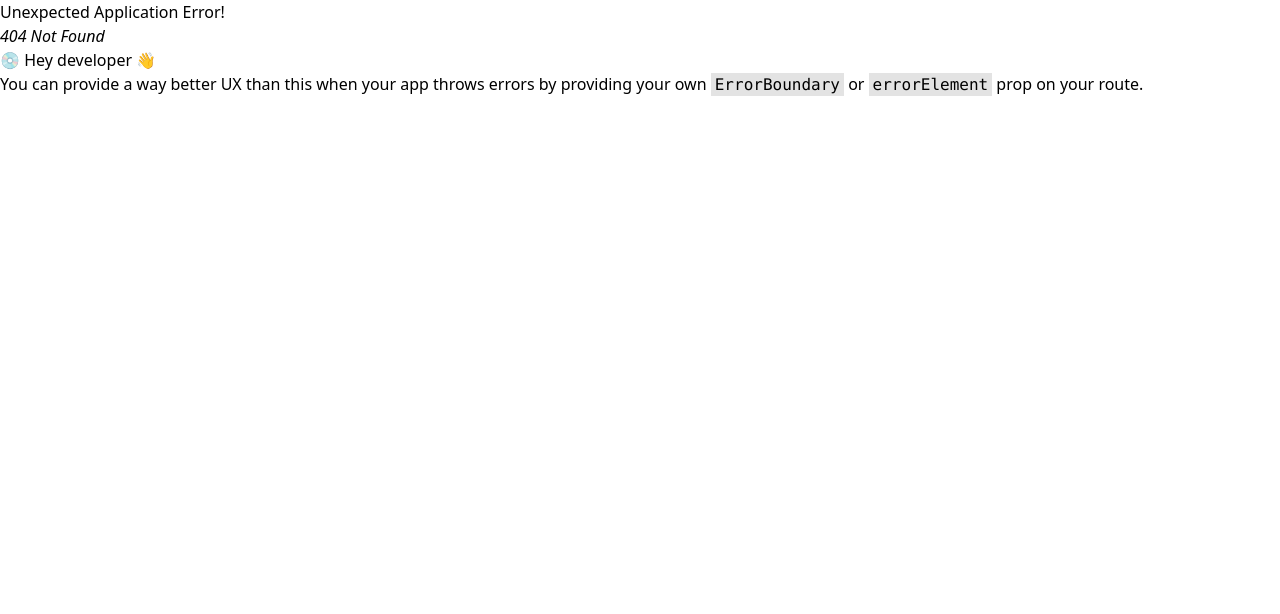
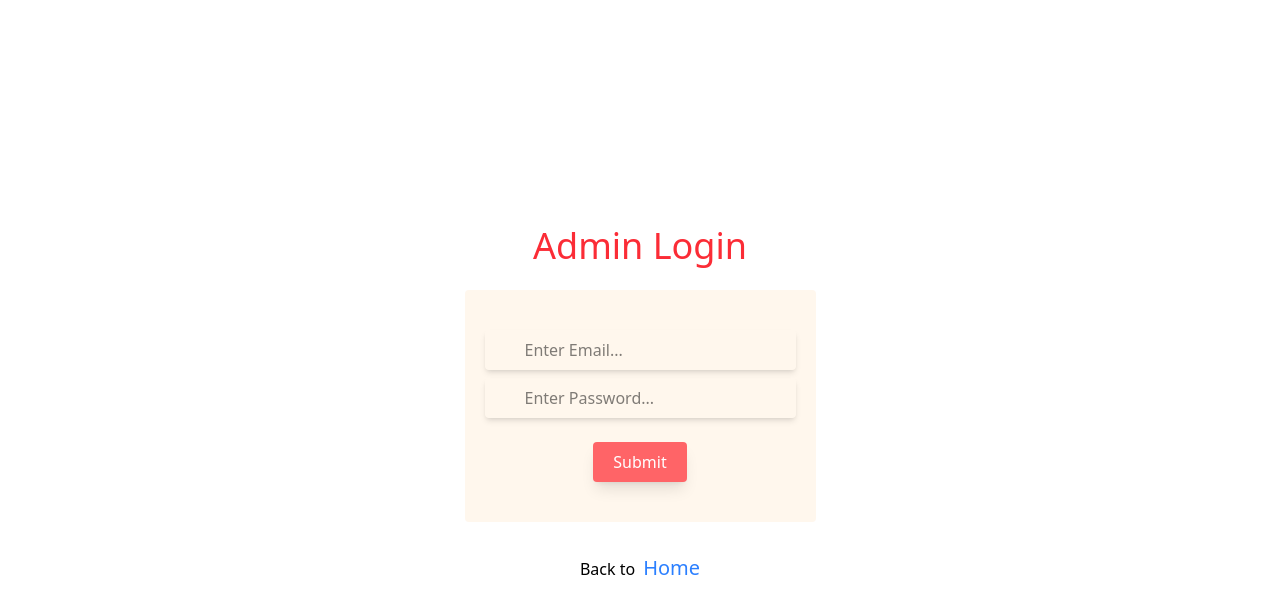
Before and after one commit to Kamal-Krushna-Sahu/Tour-and-Travels, a React (Vite) app in the folder frontend/: page /login/admin in a window 1280 px wide. Before the commit this address had no page. Shown: the top 614 px of the page. Built offline with nearby package versions, Linux system fonts and the light colour scheme.

Commit message:
created admin login page

```diff
--- a/frontend/src/components/ui/Header.jsx
+++ b/frontend/src/components/ui/Header.jsx
@@ -1,4 +1,4 @@
-import React, { useState } from "react";
+import { useState } from "react";
 import { NavLink } from "react-router";
 import { IoMenu, IoClose } from "react-icons/io5";
 import { FaBusAlt } from "react-icons/fa";
@@ -37,7 +37,7 @@ const Header = () => {
         <nav className="flex justify-between items-center w-full m-2 p-2 sm:w-10/12 md:w-9/12">
           <NavLink
             to="/"
-            className="bg-white rounded h-8 flex gap-3 px-2 items-center md:w-xl md:justify-center"
+            className="bg-white/80 rounded h-8 flex gap-3 px-2 items-center md:w-xl md:justify-center"
           >
             <h1 className="text-blue-400 font-bold md:tracking-wider">
               Maa Santoshi Tours And Travels
@@ -77,11 +77,17 @@ const Header = () => {
           </div>
           {loginClicked && (
             <div className="hidden md:flex flex-col gap-2 bg-white/20 backdrop-blur-md  absolute px-10 py-4 font-bold rounded-md top-12 right-34 shadow-2xl">
-              <NavLink className="bg-lime-400 hover:bg-lime-500 text-center w-30 p-1 text-white rounded-4xl shadow-2xl">
+              <NavLink
+                to="/login"
+                className="bg-lime-400 hover:bg-lime-500 text-center w-30 p-1 text-white rounded-4xl shadow-2xl"
+              >
                 User Login
               </NavLink>
 
-              <NavLink className="bg-red-400 hover:bg-red-500 text-center w-30 p-1 text-white rounded-4xl shadow-2xl">
+              <NavLink
+                to="/login/admin"
+                className="bg-red-400 hover:bg-red-500 text-center w-30 p-1 text-white rounded-4xl shadow-2xl"
+              >
                 Admin Login
               </NavLink>
             </div>
@@ -92,10 +98,10 @@ const Header = () => {
             {hamburgerMenu ? (
               <IoClose
                 onClick={hamMenuClose}
-                className="text-4xl text-red-500"
+                className="text-4xl text-orange-400/80"
               />
             ) : (
-              <IoMenu onClick={hamMenuOpen} className="text-4xl text-white" />
+              <IoMenu onClick={hamMenuOpen} className="text-4xl text-white/80" />
             )}
           </div>
         </nav>
@@ -145,11 +151,17 @@ const Header = () => {
             </div>
             {loginClicked && (
               <div className="flex flex-col gap-2 bg-white/20 backdrop-blur-md absolute px-4 py-2 font-bold rounded-md top-40 right-4 shadow-2xl">
-                <NavLink className="bg-lime-500 text-center p-1 w-25 text-white rounded-4xl shadow-2xl">
+                <NavLink
+                  to="/login"
+                  className="bg-lime-500 text-center p-1 w-25 text-white rounded-4xl shadow-2xl"
+                >
                   User Login
                 </NavLink>
 
-                <NavLink className="bg-red-400 text-center p-1 w-25 text-white rounded-4xl shadow-2xl">
+                <NavLink
+                  to="/login/admin"
+                  className="bg-red-400 text-center p-1 w-25 text-white rounded-4xl shadow-2xl"
+                >
                   Admin Login
                 </NavLink>
               </div>
--- a/frontend/src/pages/AdminLogin.jsx
+++ b/frontend/src/pages/AdminLogin.jsx
@@ -1,9 +1,33 @@
-import React from 'react'
+import { NavLink } from "react-router";
 
 const AdminLogin = () => {
   return (
-    <div>AdminLogin</div>
-  )
-}
+    <div className="flex flex-col gap-4 justify-center items-center h-screen bg--500">
+      <h1 className="text-4xl text-red-500 m-2">Admin Login</h1>
+      <form className="flex flex-col justify-center items-center gap-2 bg-orange-50 px-5 py-10 rounded">
+        <input
+          type="email"
+          className="shadow-md px-10 py-2 rounded outline-none"
+          placeholder="Enter Email..."
+        />
+        <input
+          type="password"
+          className="shadow-md px-10 py-2 rounded outline-none"
+          placeholder="Enter Password..."
+        />
+        <input
+          type="submit"
+          className="shadow-lg mt-4 bg-red-400 hover:bg-red-500 px-5 py-2 rounded text-white cursor-pointer"
+        />
+      </form>
+      <div className="mt-4">
+        Back to
+        <NavLink to="/" className="text-blue-500 text-xl ml-2">
+          Home
+        </NavLink>
+      </div>
+    </div>
+  );
+};
 
-export default AdminLogin
+export default AdminLogin;
--- a/frontend/src/pages/Login.jsx
+++ b/frontend/src/pages/Login.jsx
@@ -25,10 +25,10 @@ const Login = () => {
 
   return (
     <div className="pt-40 flex flex-col justify-center items-center gap-5">
-      <h1 className="text-5xl text-blue-400">Login</h1>
+      <h1 className="text-5xl text-blue-400">User Login</h1>
       <form
         onSubmit={handleSubmit}
-        className="flex flex-col justify-center items-center gap-5 rounded bg-blue-300 backdrop-blur-xl px-5 py-10"
+        className="flex flex-col justify-center items-center gap-5 rounded bg-blue-50 backdrop-blur-xl px-5 py-10"
       >
         <input
           type="email"
@@ -36,7 +36,7 @@ const Login = () => {
           value={email}
           placeholder="Enter Email..."
           onChange={(e) => setEmail(e.target.value)}
-          className="bg-zinc-200 rounded px-10 py-1 outline-none"
+          className="shadow-md rounded px-10 py-1 outline-none"
         />
         <input
           type="password"
@@ -44,20 +44,26 @@ const Login = () => {
           value={password}
           placeholder="Enter Password..."
           onChange={(e) => setPassword(e.target.value)}
-          className="bg-zinc-200 rounded px-10 py-1 outline-none"
+          className="shadow-md rounded px-10 py-1 outline-none"
         />
         <input
           type="submit"
-          className="bg-blue-500 text-white px-10 py-1 rounded"
+          className="bg-blue-400 hover:bg-blue-500 text-white px-10 py-1 rounded cursor-pointer"
         />
       </form>
       <div>
         Does not have an account
         <Link
-          to="/signup"
-          className="text-blue-500 text-xl cursor-pointer ml-2"
+          to="/login/newuser/signup"
+          className="bg-blue-500 text-white px-2 py-1 text-xl rounded-full ml-2"
         >
           Signup
+        </Link>
+      </div>
+      <div>
+        Back to
+        <Link to="/" className="text-xl text-blue-500 ml-2">
+          Home
         </Link>
       </div>
     </div>
--- a/frontend/src/pages/Signup.jsx
+++ b/frontend/src/pages/Signup.jsx
@@ -1,4 +1,4 @@
-import React, { useState } from "react";
+import { useState } from "react";
 import { Link } from "react-router";
 import axios from "axios";
 import { useNavigate } from "react-router";
@@ -23,10 +23,10 @@ const Signup = () => {
 
   return (
     <div className="pt-30 flex flex-col justify-center items-center gap-5">
-      <h1 className="text-5xl text-blue-400">Signup</h1>
+      <h1 className="text-5xl text-blue-400">User Signup</h1>
       <form
         onSubmit={handleSubmit}
-        className="flex flex-col justify-center items-center gap-5 rounded bg-blue-300 backdrop-blur-xl px-5 py-10"
+        className="flex flex-col justify-center items-center gap-5 rounded bg-blue-50 backdrop-blur-xl px-5 py-10"
       >
         <input
           type="text"
@@ -34,7 +34,7 @@ const Signup = () => {
           value={username}
           placeholder="Enter Username..."
           onChange={(e) => setUsername(e.target.value)}
-          className="bg-zinc-200 rounded px-10 py-1 outline-none"
+          className="shadow-md rounded px-10 py-1 outline-none"
         />
         <input
           type="email"
@@ -42,7 +42,7 @@ const Signup = () => {
           value={email}
           placeholder="Enter Email..."
           onChange={(e) => setEmail(e.target.value)}
-          className="bg-zinc-200 rounded px-10 py-1 outline-none"
+          className="shadow-md rounded px-10 py-1 outline-none"
         />
         <input
           type="password"
@@ -50,17 +50,23 @@ const Signup = () => {
           value={password}
           placeholder="Enter Password..."
           onChange={(e) => setPassword(e.target.value)}
-          className="bg-zinc-200 rounded px-10 py-1 outline-none"
+          className="shadow-md rounded px-10 py-1 outline-none"
         />
         <input
           type="submit"
-          className="bg-blue-500 text-white px-10 py-1 rounded"
+          className="bg-blue-400 hover:bg-blue-500 text-white px-10 py-1 rounded cursor-pointer"
         />
       </form>
       <div>
         Already have an account
-        <Link to="/" className="text-blue-500 text-xl cursor-pointer ml-2">
+        <Link to="/login" className="bg-blue-500 text-white px-2 py-1 rounded-full text-xl ml-2">
           Login
+        </Link>
+      </div>
+      <div>
+        Back to
+        <Link to="/" className="text-xl text-blue-500 ml-2">
+          Home
         </Link>
       </div>
     </div>
--- a/frontend/src/pages/UserLogin.jsx
+++ /dev/null
@@ -1,9 +0,0 @@
-
-
-const UserLogin = () => {
-  return (
-    <div>UserLogin</div>
-  )
-}
-
-export default UserLogin
```
Also changed, not shown: frontend/src/App.jsx (+6 -1 lines).
